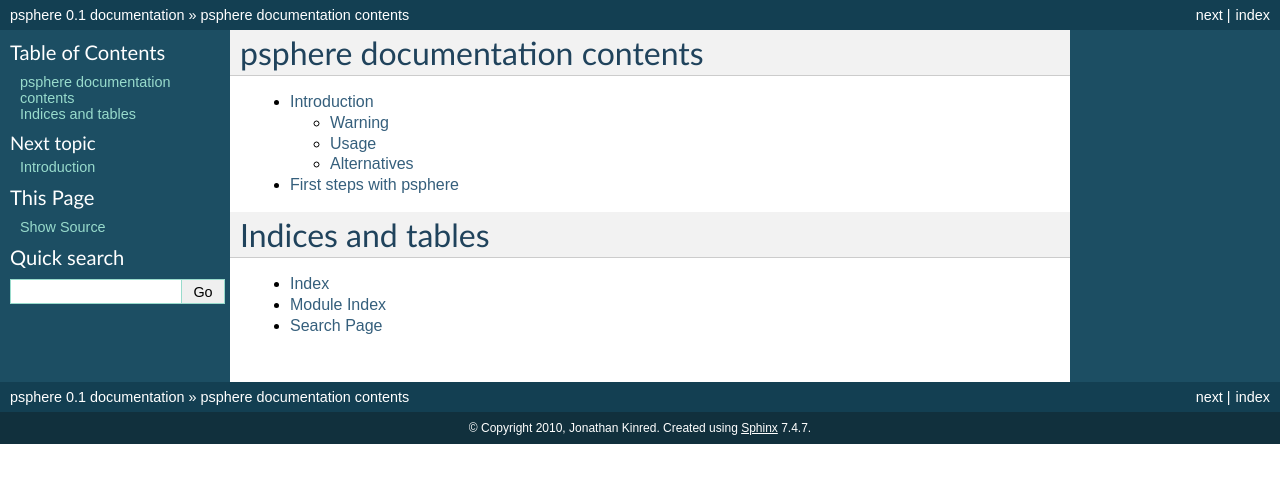
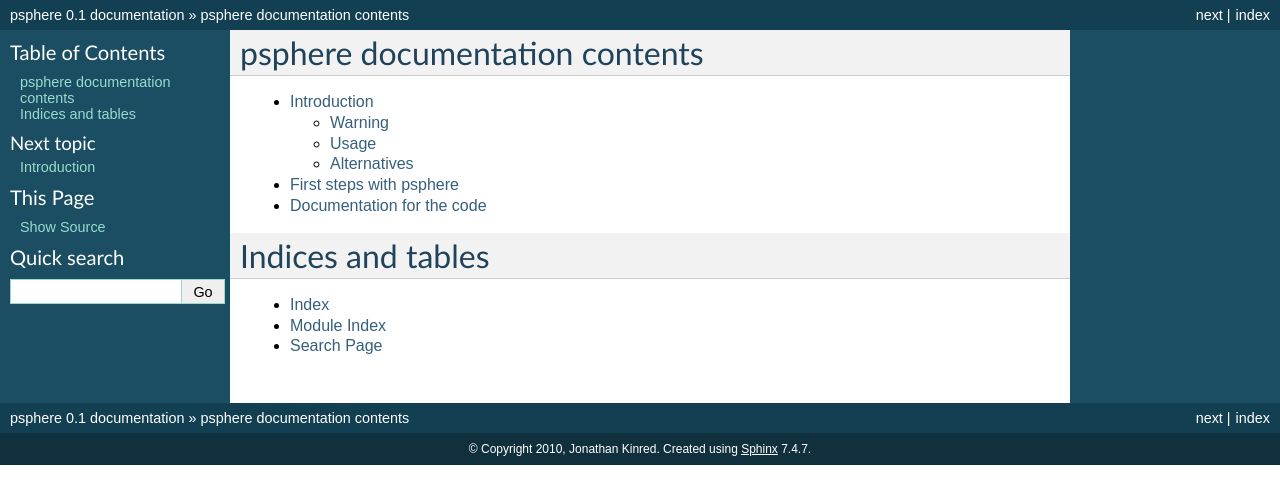
Before and after one commit to psphere-project/psphere, a Sphinx documentation site: the page built from doc/index.rst, in a window 1280 px wide. Shown: the top 504 px of the page. Built offline with Sphinx 7.4.7, drawn with Linux system fonts in a browser that asks for light colours.

Commit message:
Add vim25 documentation

```diff
--- a/doc/index.rst
+++ b/doc/index.rst
@@ -8,6 +8,7 @@
 
    intro
    examples
+   vim25
 
 Indices and tables
 ==================
--- /dev/null
+++ b/doc/vim25.rst
@@ -0,0 +1,6 @@
+Documentation for the code
+**************************
+.. automodule:: psphere.vim25
+
+.. autoclass:: Vim
+   :members: get_entity, find_entity
```
